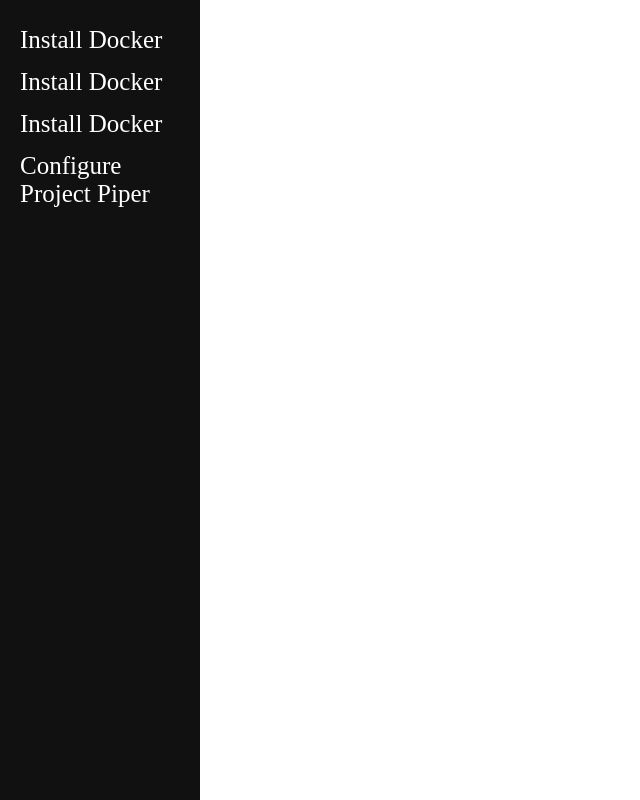
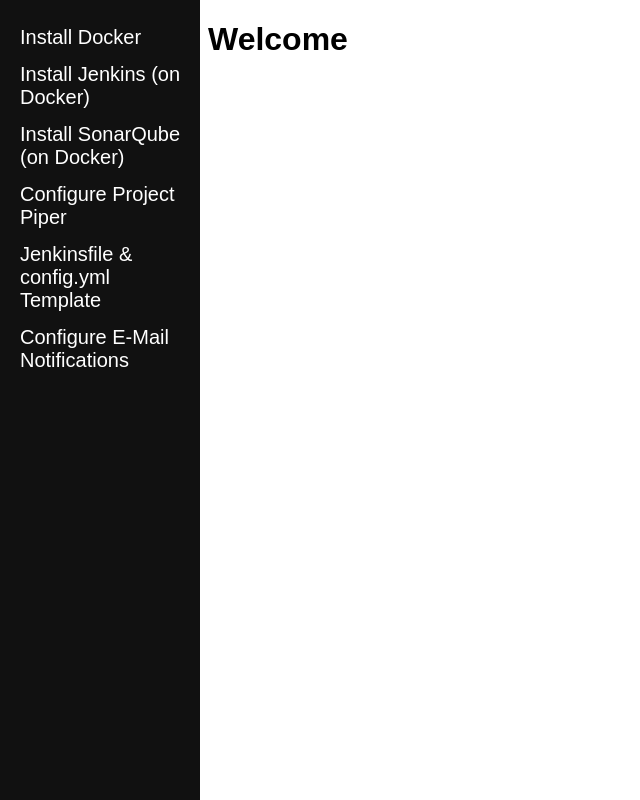
Before and after one commit to tobias-fray/tobias-fray.github.io, a plain HTML site: page index.html in a window 1280 px wide. Shown: the whole page, without its empty margins (0-640 px from the left). Drawn offline with Linux system fonts and the light colour scheme.

Commit message:
Changed styling

```diff
--- a/index.html
+++ b/index.html
@@ -7,9 +7,11 @@
 	<body>
 		<div class="sidenav">
 			<a href="#installDocker"> Install Docker </a>
-			<a href="#installJenkins"> Install Docker </a>
-			<a href="#installSQ"> Install Docker </a>
+			<a href="#installJenkins"> Install Jenkins (on Docker) </a>
+			<a href="#installSQ"> Install SonarQube (on Docker) </a>
 			<a href="#sapPiper"> Configure Project Piper </a>
+			<a href="#templates"> Jenkinsfile & config.yml Template </a>
+			<a href="#mailConfig"> Configure E-Mail Notifications </a>
 
 		</div>
 		<div class="main">
--- a/style.css
+++ b/style.css
@@ -1,3 +1,7 @@
+body {
+  font-family: "Arial";
+}
+
 .sidenav {
 	height: 100%;
 	width: 200px;
@@ -13,7 +17,7 @@
 .sidenav a {
 	padding: 6px 6px 8px 20px;
 	text-decoration: none;
-	font-size: 25px;
+	font-size: 20px;
 	color: white;
 	display: block;
 }
@@ -21,3 +25,7 @@
 .sidenav a:hover {
 	cursor: pointer;
 }
+
+.main {
+	margin-left: 200px;
+}
```
